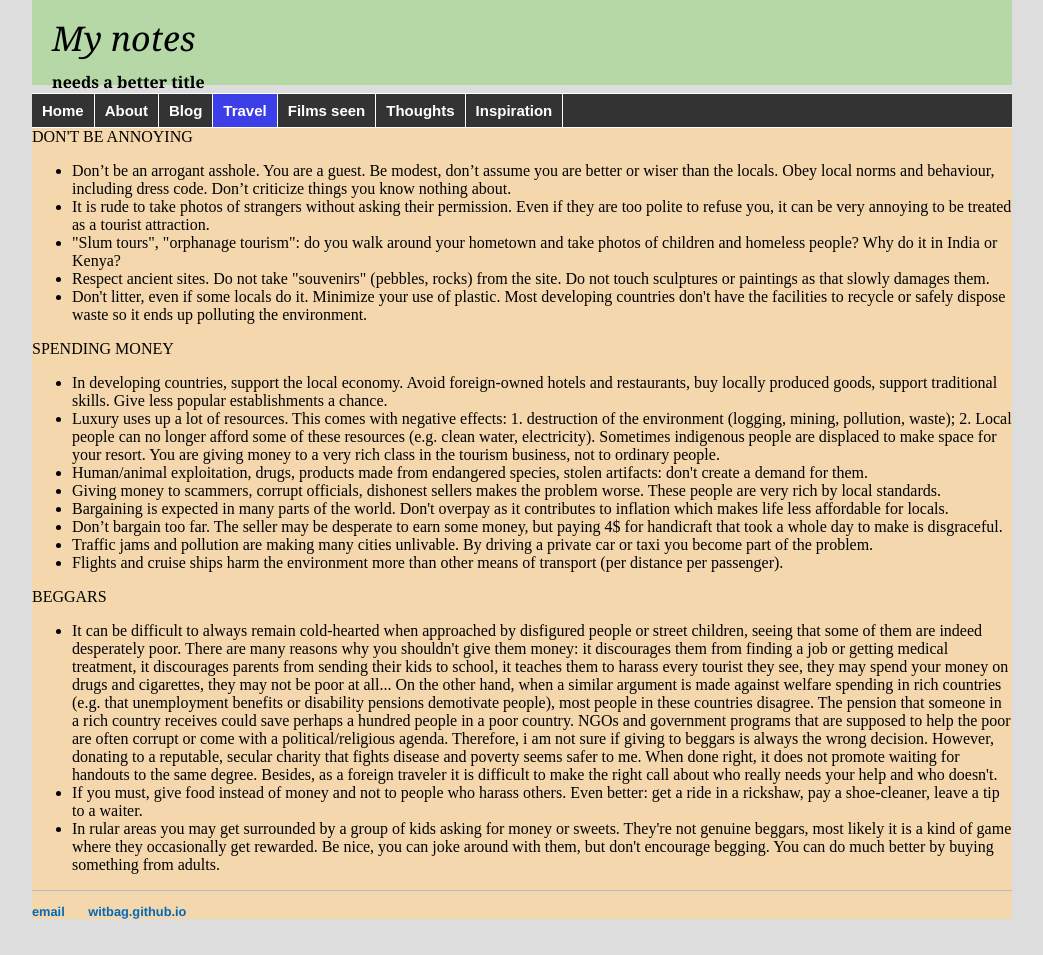
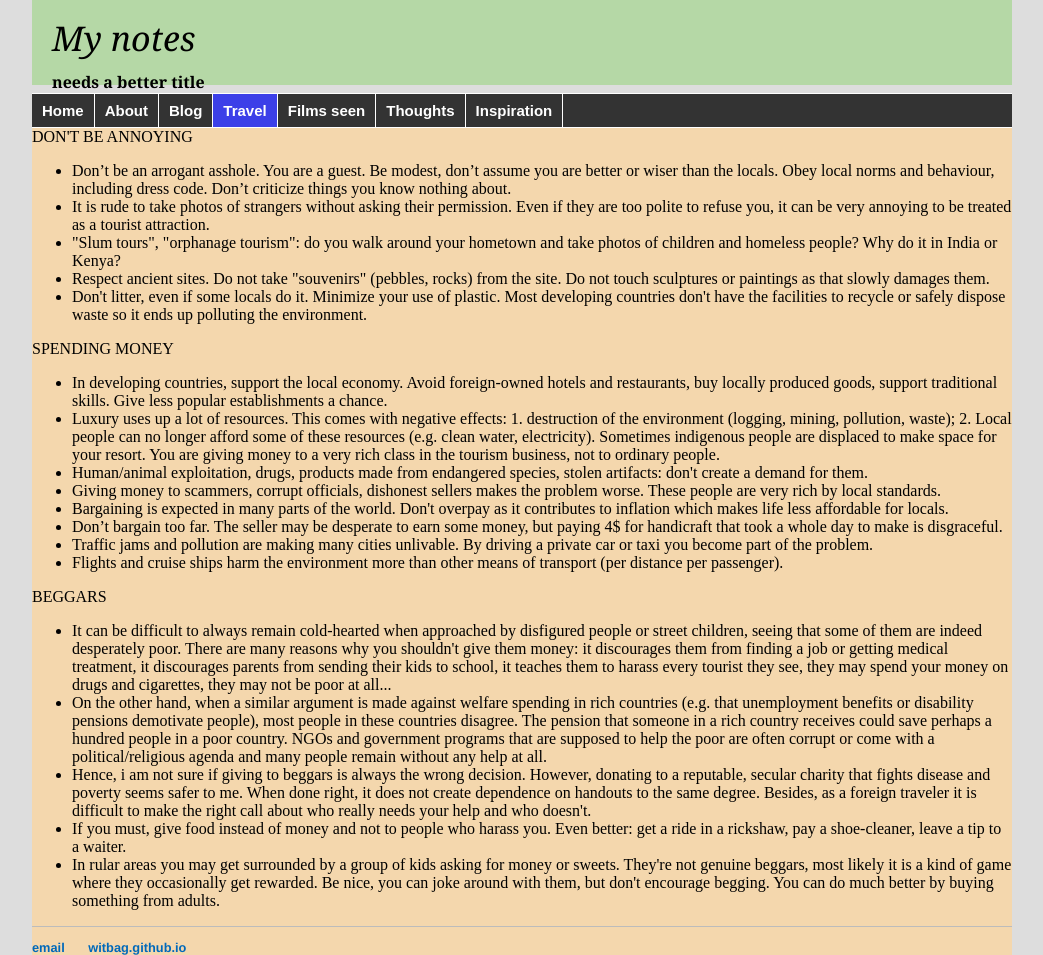
Before and after one commit to witbag/witbag.github.io, a Jekyll site: the page built from travel/ethics.html, in a window 1280 px wide. Shown: the whole page, without its empty margins (118-1161 px from the left). Built offline with Jekyll 4.4.1, drawn with Linux system fonts in a browser that asks for light colours; before the commit the page ends 919 px from its top, so only the background shows below that.

Commit message:
Update ethics.html

```diff
--- a/travel/ethics.html
+++ b/travel/ethics.html
@@ -26,7 +26,9 @@ title: Travel advice
 </ul>
 <p>BEGGARS</p>
 <ul>
-<li>It can be difficult to always remain cold-hearted when approached by disfigured people or street children, seeing that some of them are indeed desperately poor. There are many reasons why you shouldn't give them money: it discourages them from finding a job or getting medical treatment, it discourages parents from sending their kids to school, it teaches them to harass every tourist they see, they may spend your money on drugs and cigarettes, they may not be poor at all... On the other hand, when a similar argument is made against welfare spending in rich countries (e.g. that unemployment benefits or disability pensions demotivate people), most people in these countries disagree. The pension that someone in a rich country receives could save perhaps a hundred people in a poor country. NGOs and government programs that are supposed to help the poor are often corrupt or come with a political/religious agenda. Therefore, i am not sure if giving to beggars is always the wrong decision. However, donating to a reputable, secular charity that fights disease and poverty seems safer to me. When done right, it does not promote waiting for handouts to the same degree. Besides, as a foreign traveler it is difficult to make the right call about who really needs your help and who doesn't.
-<li>If you must, give food instead of money and not to people who harass others. Even better: get a ride in a rickshaw, pay a shoe-cleaner, leave a tip to a waiter.
+<li>It can be difficult to always remain cold-hearted when approached by disfigured people or street children, seeing that some of them are indeed desperately poor. There are many reasons why you shouldn't give them money: it discourages them from finding a job or getting medical treatment, it discourages parents from sending their kids to school, it teaches them to harass every tourist they see, they may spend your money on drugs and cigarettes, they may not be poor at all...
+<li>On the other hand, when a similar argument is made against welfare spending in rich countries (e.g. that unemployment benefits or disability pensions demotivate people), most people in these countries disagree. The pension that someone in a rich country receives could save perhaps a hundred people in a poor country. NGOs and government programs that are supposed to help the poor are often corrupt or come with a political/religious agenda and many people remain without any help at all.
+<li>Hence, i am not sure if giving to beggars is always the wrong decision. However, donating to a reputable, secular charity that fights disease and poverty seems safer to me. When done right, it does not create dependence on handouts to the same degree. Besides, as a foreign traveler it is difficult to make the right call about who really needs your help and who doesn't.
+<li>If you must, give food instead of money and not to people who harass you. Even better: get a ride in a rickshaw, pay a shoe-cleaner, leave a tip to a waiter.
 <li>In rular areas you may get surrounded by a group of kids asking for money or sweets. They're not genuine beggars, most likely it is a kind of game where they occasionally get rewarded. Be nice, you can joke around with them, but don't encourage begging. You can do much better by buying something from adults.
 </ul>
```
